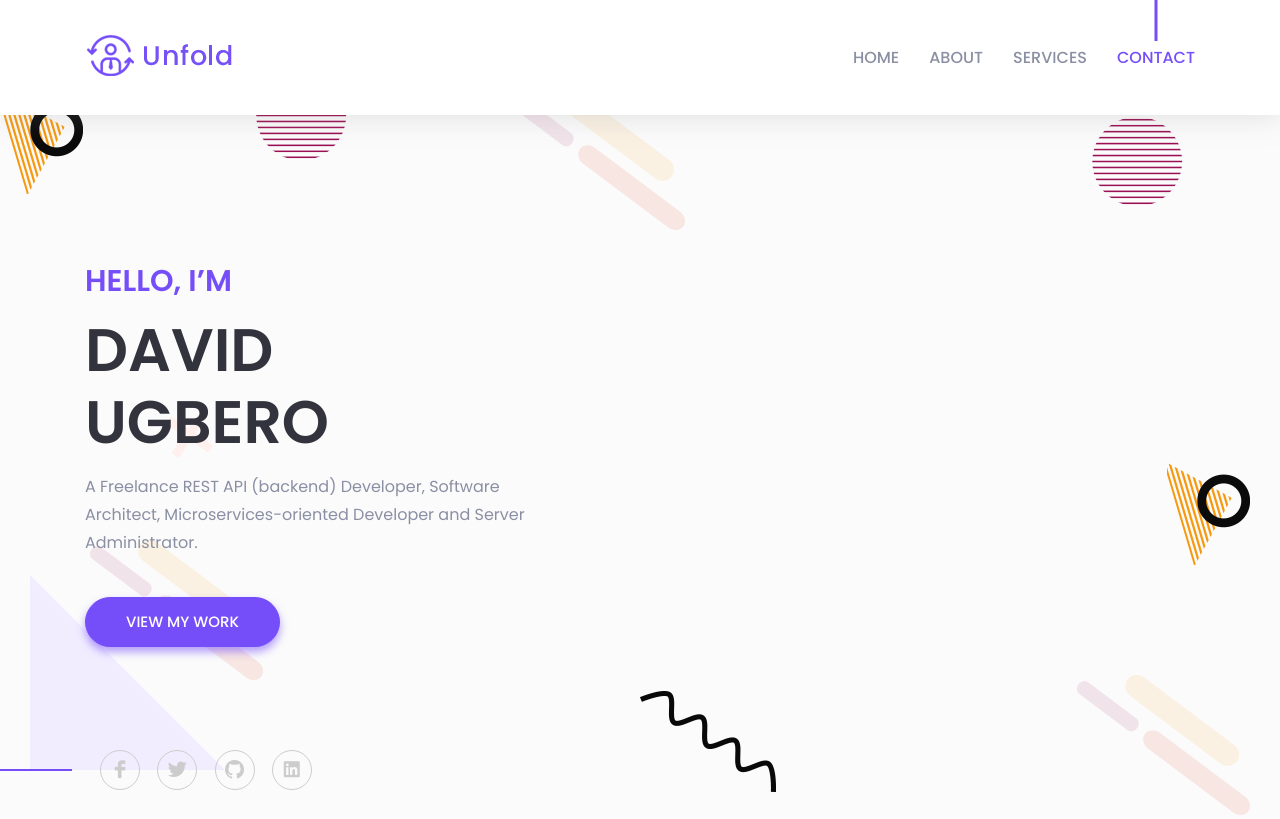
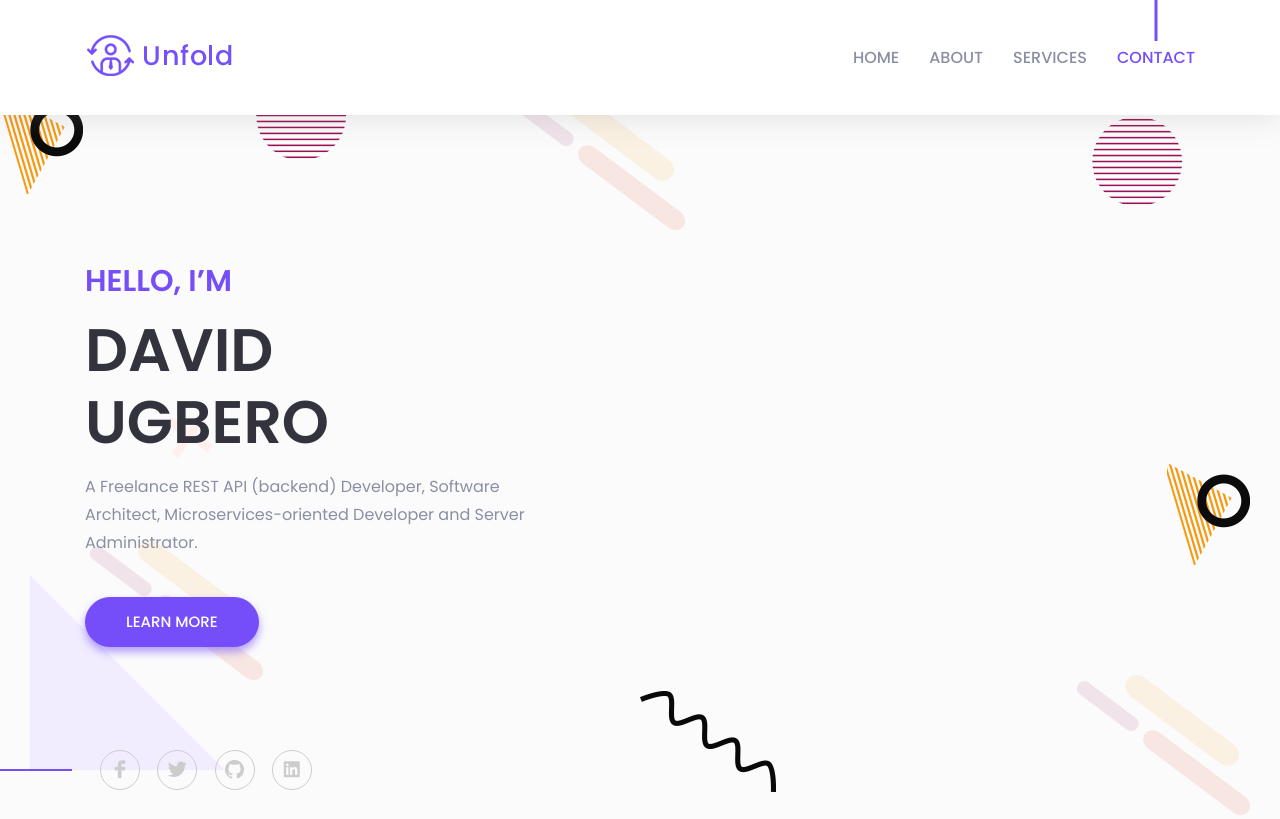
Before and after one commit to davidsmiles/my-portfolio-front-end, a Flask app: page / in a window 1280 px wide. Shown: the top 819 px of the page. Run offline with Flask 2, Linux system fonts and the light colour scheme; some libraries are stand-ins or nearby versions; some web fonts are replaced.

Commit message:
learn  more

```diff
--- a/templates/index.html
+++ b/templates/index.html
@@ -124,7 +124,7 @@
                             <h4 class="sub-title">Hello, I’m</h4>
                             <h1 class="title">David Ugbero</h1>
                             <p>A Freelance REST API (backend) Developer, Software Architect, Microservices-oriented Developer and Server Administrator.</p>
-                            <a class="main-btn" href="#work">View my Work</a>
+                            <a class="main-btn" href="#work">Learn more</a>
                         </div> <!-- header content right -->
                     </div>
 <!--                    <div class="col-lg-6 offset-xl-1">-->
```
